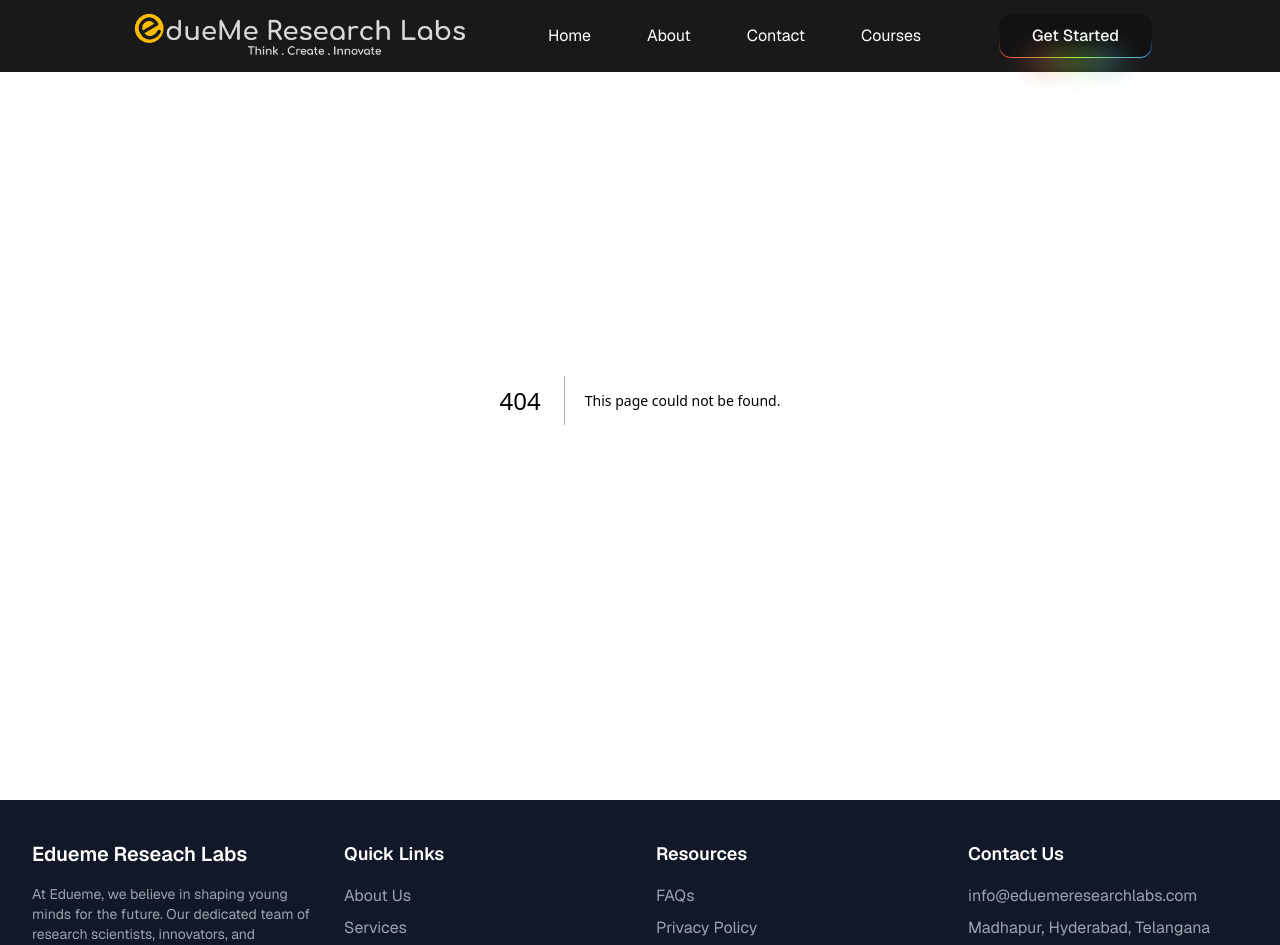
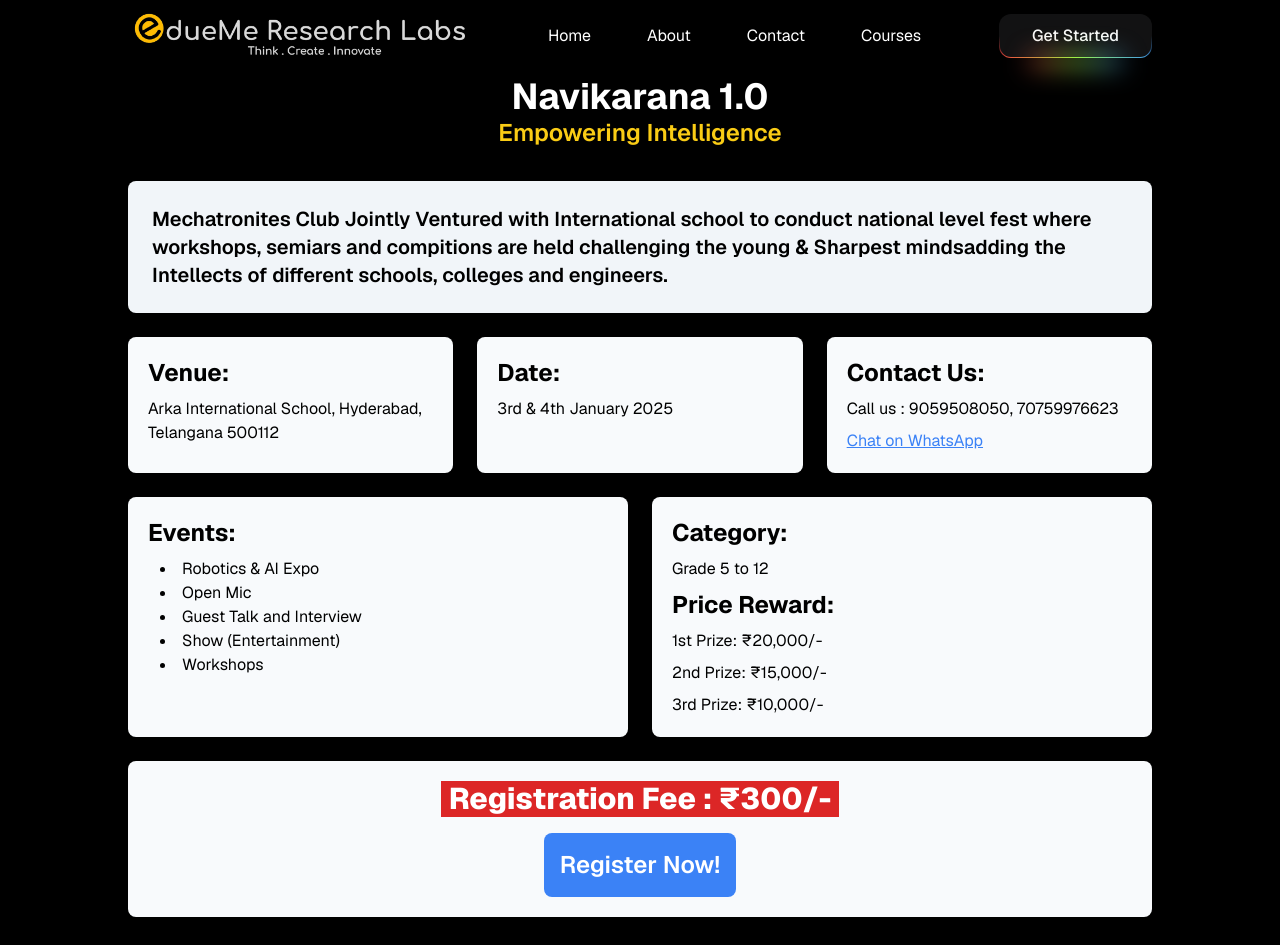
Before and after one commit to chakra121/edueme, a Next.js app: page /eventAndExpo in a window 1280 px wide. Before the commit this address had no page. Shown: the top 945 px of the page. Built offline with nearby package versions, Linux system fonts and the light colour scheme.

Commit message:
Added Events page for Arka Event
@chakra121

```diff
--- a/src/app/(landing)/Hero.tsx
+++ b/src/app/(landing)/Hero.tsx
@@ -2,7 +2,6 @@ import React from "react";
 import Link from "next/link";
 import { RainbowButton } from "@/components/ui/rainbow-button";
 import LaunchIcon from "@mui/icons-material/Launch";
-
 const Hero = () => {
   return (
     <div className="relative h-screen w-full overflow-hidden bg-gradient-to-r">
@@ -17,9 +16,9 @@ const Hero = () => {
       >
         Your browser does not support the video tag.
       </video>
-
-      {/* Content */}
-      <div className="relative flex h-full flex-col items-center justify-center gap-6 px-6 text-center lg:items-start lg:px-20 lg:text-left">
+      <div className="flex h-full">
+        {/* Left Content (2/3 of the width) */}
+        <div className="flex w-full flex-col items-center justify-center gap-6 pl-[60px] text-center lg:w-[63.6%] lg:items-start lg:text-left">
           <h1 className="text-4xl font-bold leading-tight text-white sm:text-5xl lg:max-w-[60%] lg:text-7xl">
             Welcome to EdueMe Online
           </h1>
@@ -33,11 +32,33 @@ const Hero = () => {
               </RainbowButton>
             </Link>
             <Link
-            href={"/"}
+              href="/"
               className="flex items-center gap-2 text-lg font-bold text-white hover:underline"
             >
               Join our community <LaunchIcon fontSize="small" />
             </Link>
+          </div>
+        </div>
+
+        {/* Right Content (1/3 of the width) */}
+        <div className="flex w-full items-center justify-center lg:w-[34.3%]">
+          <div className="flex w-full max-w-[90%] flex-col rounded-lg bg-white p-6 text-center shadow-lg">
+            <h2 className="text-3xl font-bold text-black">
+              Upcoming Events...
+            </h2>
+            <p className="mt-4 text-gray-600">
+              Stay tuned for our upcoming events and webinars. We have exciting
+              sessions planned to help you dive deeper into Robotics and AI.
+            </p>
+            <div className="mt-6 flex items-center justify-center">
+              <Link
+                href="./eventAndExpo"
+                className="mt-3 flex items-center justify-center gap-2 rounded-lg bg-teal-600 px-4 py-2 text-center text-lg text-white transition duration-300 ease-in-out hover:scale-105 hover:bg-teal-700"
+              >
+                Register Now !!
+              </Link>
+            </div>
+          </div>
         </div>
       </div>
     </div>
--- /dev/null
+++ b/src/app/eventAndExpo/page.tsx
@@ -0,0 +1,81 @@
+import React from "react";
+import Link from "next/link";
+
+export default function RoboticsEvent() {
+  return (
+    <div className="mb-6 min-h-screen bg-black pt-[6%]">
+      <div className="relative px-32">
+        <h1 className="text-center text-4xl font-bold text-white">
+          Navikarana 1.0
+        </h1>
+        <h2 className="mb-8 text-center text-2xl font-semibold text-yellow-400">
+          Empowering Intelligence
+        </h2>
+        <div className="mb-6 rounded-lg bg-slate-100 p-6 text-xl font-semibold text-black">
+          Mechatronites Club Jointly Ventured with International school to
+          conduct national level fest where workshops, semiars and compitions
+          are held challenging the young & Sharpest mindsadding the Intellects
+          of different schools, colleges and engineers.
+        </div>
+        <div className="mb-6 grid gap-6 text-black sm:grid-cols-1 md:grid-cols-2 lg:grid-cols-3">
+          <div className="flex flex-col space-y-2 rounded-lg bg-slate-50 p-5">
+            <h1 className="text-start text-2xl font-bold">Venue:</h1>
+            <p>Arka International School, Hyderabad, Telangana 500112</p>
+          </div>
+          <div className="flex flex-col space-y-2 rounded-lg bg-slate-50 p-5">
+            <h1 className="text-start text-2xl font-bold">Date:</h1>
+            <p>3rd & 4th January 2025</p>
+          </div>
+          <div className="flex flex-col space-y-2 rounded-lg bg-slate-50 p-5">
+            <h1 className="text-start text-2xl font-bold">Contact Us:</h1>
+            <p>Call us : 9059508050, 70759976623</p>
+            <a
+              href="https://wa.me/+919059508050"
+              className="text-blue-500 underline hover:text-violet-500"
+            >
+              Chat on WhatsApp
+            </a>
+          </div>
+        </div>
+        <div className="mb-6 grid gap-6 text-black md:grid-cols-1 lg:grid-cols-2">
+          <div className="flex flex-col space-y-2 rounded-lg bg-slate-50 p-5">
+            <h1 className="text-start text-2xl font-bold">Events:</h1>
+            <ul className="text list-inside list-disc pl-3">
+              <li>Robotics & AI Expo</li>
+              <li>Open Mic</li>
+              <li>Guest Talk and Interview</li>
+              <li>Show (Entertainment)</li>
+              <li>Workshops</li>
+            </ul>
+          </div>
+          <div className="flex flex-col space-y-2 rounded-lg bg-slate-50 p-5">
+            <h1 className="text-start text-2xl font-bold">Category:</h1>
+            <p>Grade 5 to 12</p>
+            <h1 className="text-start text-2xl font-bold">Price Reward:</h1>
+            <p>1st Prize: ₹20,000/-</p>
+            <p>2nd Prize: ₹15,000/-</p>
+            <p>3rd Prize: ₹10,000/-</p>
+          </div>
+        </div>
+        <div className="mb-6 flex flex-col items-center justify-center space-y-4 rounded-lg bg-slate-50 p-5">
+          <p className="bg-red-600 px-2 text-3xl font-extrabold text-white">
+            Registration Fee : ₹300/-
+          </p>
+          <Link
+            href="https://forms.gle/7RbpBT6USpgXoqot8"
+            className="rounded-lg bg-blue-500 p-4 text-2xl font-semibold text-white hover:bg-blue-600"
+          >
+            Register Now!
+          </Link>
+        </div>
+
+        <div className="mb-8 mt-3 flex items-center justify-center space-x-1 text-2xl">
+          <p className="text-yellow-400">Powered by</p>
+          <p className="font-extrabold text-yellow-400">
+            Arka International School
+          </p>
+        </div>
+      </div>
+    </div>
+  );
+}
```
Lines whose indentation alone changed are shown as unchanged.
